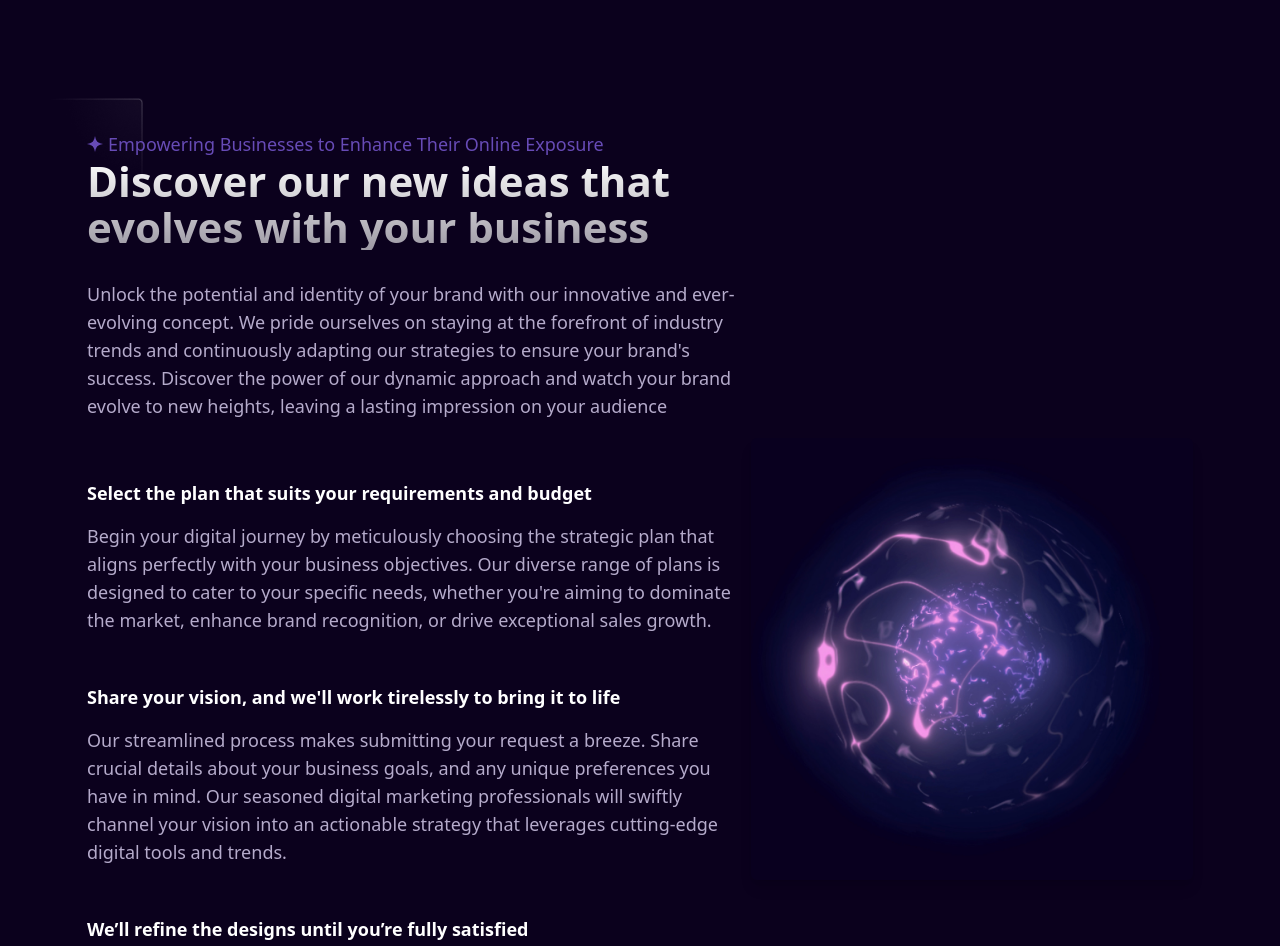
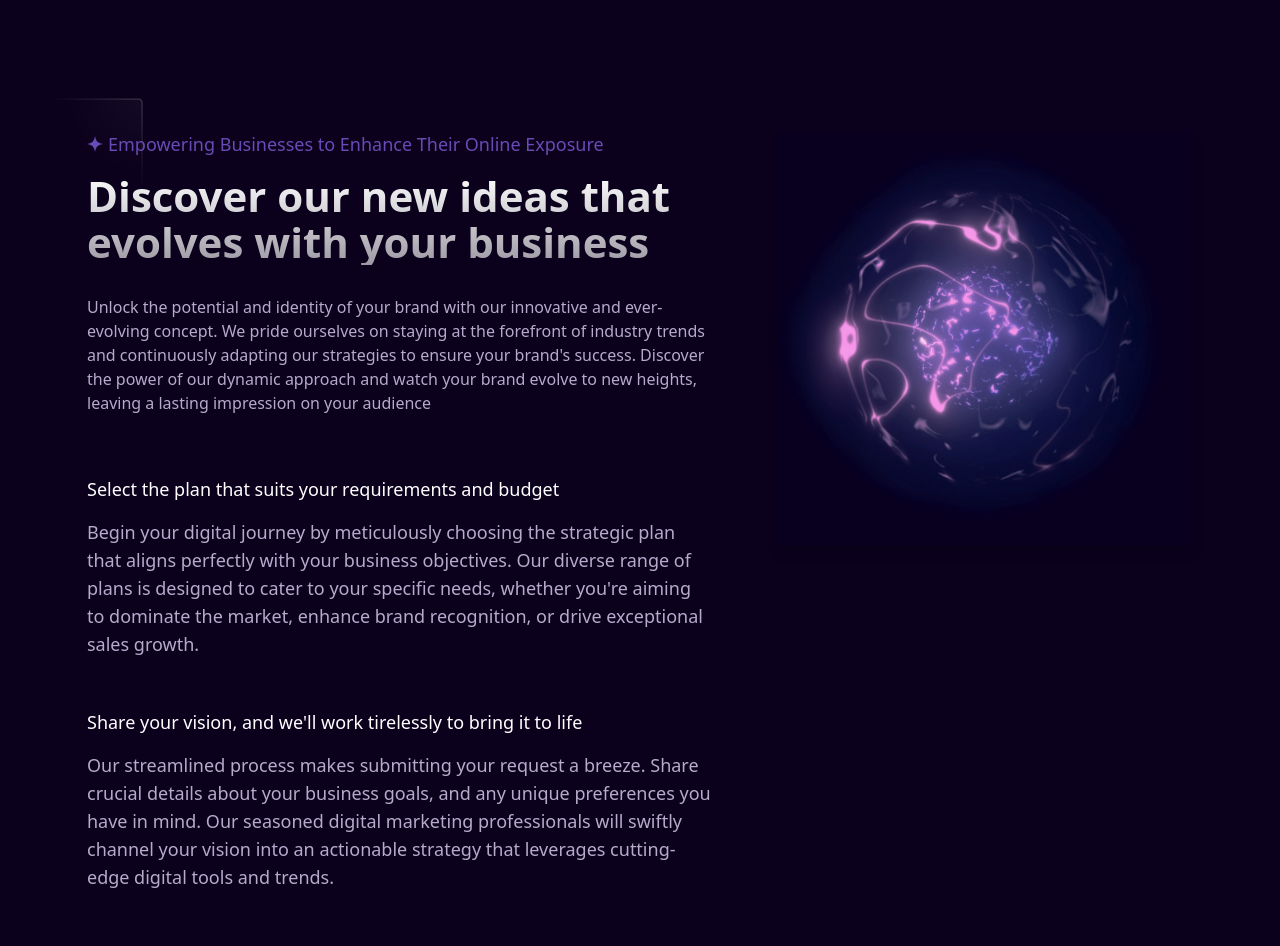
Before and after one commit to tarunkumar2112/cybertess, a React (Create React App) app: page / in a window 1280 px wide. Shown: the part 1803-2749 px from the top of the page. Built offline with nearby package versions, Linux system fonts and the light colour scheme.

Commit message:
updated Discover our new ideas that evolves with your business section

```diff
--- a/src/pages/Home.js
+++ b/src/pages/Home.js
@@ -99,26 +99,26 @@ const Home = () => {
          {/* New Section */}
          <section className='w-full bg-top-Left-bg bg-no-repeat '>
         <div className='max-w-[1200px] mx-auto px-[15px]'>
-         <div className="max-w-full w-full p-8 flex flex-col md:flex-row justify-between items-center mb-8">
+         <div className="max-w-full w-full p-8 flex flex-col md:flex-row justify-between items-start md:gap-[65px] gap-[30px] mb-8">
         {/* Left Side */}
         <div className="md:w-[60%] mb-4 md:mb-0">
-        <p className="text-lg flex items-start  gap-[5px] text-Primary relative"><img src={star} alt="Image 5" className=" mt-[6px] " />Empowering Businesses to Enhance Their Online Exposure</p>
+        <p className="text-lg mb-[15px] flex items-start  gap-[5px] text-Primary relative"><img src={star} alt="Image 5" className=" mt-[6px] " />Empowering Businesses to Enhance Their Online Exposure</p>
           <h2 className="gradient-txt md:text-[42px] leading-[1.1] text-[30px] font-semibold mb-2 text-white">Discover our new ideas that evolves with your business</h2>
           <div className='md:mb-[60px] mb-[30px] mt-[30px]'>
-          <p className="text-lg text-Paragraph mb-5">Unlock the potential and identity of your brand with our innovative and ever-evolving concept. We pride ourselves on staying at the forefront of industry trends and continuously adapting our strategies to ensure your brand's success. Discover the power of our dynamic approach and watch your brand evolve to new heights, leaving a lasting impression on your audience</p>
+          <p className="text-base text-Paragraph mb-5">Unlock the potential and identity of your brand with our innovative and ever-evolving concept. We pride ourselves on staying at the forefront of industry trends and continuously adapting our strategies to ensure your brand's success. Discover the power of our dynamic approach and watch your brand evolve to new heights, leaving a lasting impression on your audience</p>
           </div>
           <div className='md:mb-[50px] mb-[30px]'>
-          <strong className='text-white mb-[15px] block'>Select the plan that suits your requirements and budget</strong>
-          <p className="text-lg text-Paragraph mb-5">Begin your digital journey by meticulously choosing the strategic plan that aligns perfectly with your business objectives. Our diverse range of plans is designed to cater to your specific needs, whether you're aiming to dominate the market, enhance brand recognition, or drive exceptional sales growth.</p>
+          <strong className='text-white mb-[15px] block font-medium text-lg'>Select the plan that suits your requirements and budget</strong>
+          <p className="text-lg text-Paragraph mb-5 text-base">Begin your digital journey by meticulously choosing the strategic plan that aligns perfectly with your business objectives. Our diverse range of plans is designed to cater to your specific needs, whether you're aiming to dominate the market, enhance brand recognition, or drive exceptional sales growth.</p>
           </div>
 
           <div className='md:mb-[50px] mb-[30px]'>
-          <strong className='text-white mb-[15px] block'>Share your vision, and we'll work tirelessly to bring it to life</strong>
-          <p className="text-lg text-Paragraph mb-5">Our streamlined process makes submitting your request a breeze. Share crucial details about your business goals, and any unique preferences you have in mind. Our seasoned digital marketing professionals will swiftly channel your vision into an actionable strategy that leverages cutting-edge digital tools and trends.</p>
+          <strong className='text-white mb-[15px] block font-medium text-lg'>Share your vision, and we'll work tirelessly to bring it to life</strong>
+          <p className="text-lg text-Paragraph mb-5 text-base">Our streamlined process makes submitting your request a breeze. Share crucial details about your business goals, and any unique preferences you have in mind. Our seasoned digital marketing professionals will swiftly channel your vision into an actionable strategy that leverages cutting-edge digital tools and trends.</p>
           </div>
           <div className='md:mb-[50px] mb-[30px]'>
-          <strong className='text-white mb-[15px] block'>We’ll refine the designs until you’re fully satisfied</strong>
-          <p className="text-lg text-Paragraph mb-4">We pride ourselves on transparency and teamwork. After implementing your personalized digital strategy, we enter a continuous review and refinement phase. Our dedicated team closely monitors the performance metrics, scrutinizes data, and generates regular reports.</p>
+          <strong className='text-white mb-[15px] block font-medium text-lg'>We’ll refine the designs until you’re fully satisfied</strong>
+          <p className="text-lg text-Paragraph mb-4 text-base">We pride ourselves on transparency and teamwork. After implementing your personalized digital strategy, we enter a continuous review and refinement phase. Our dedicated team closely monitors the performance metrics, scrutinizes data, and generates regular reports.</p>
           </div>
 
 
```
